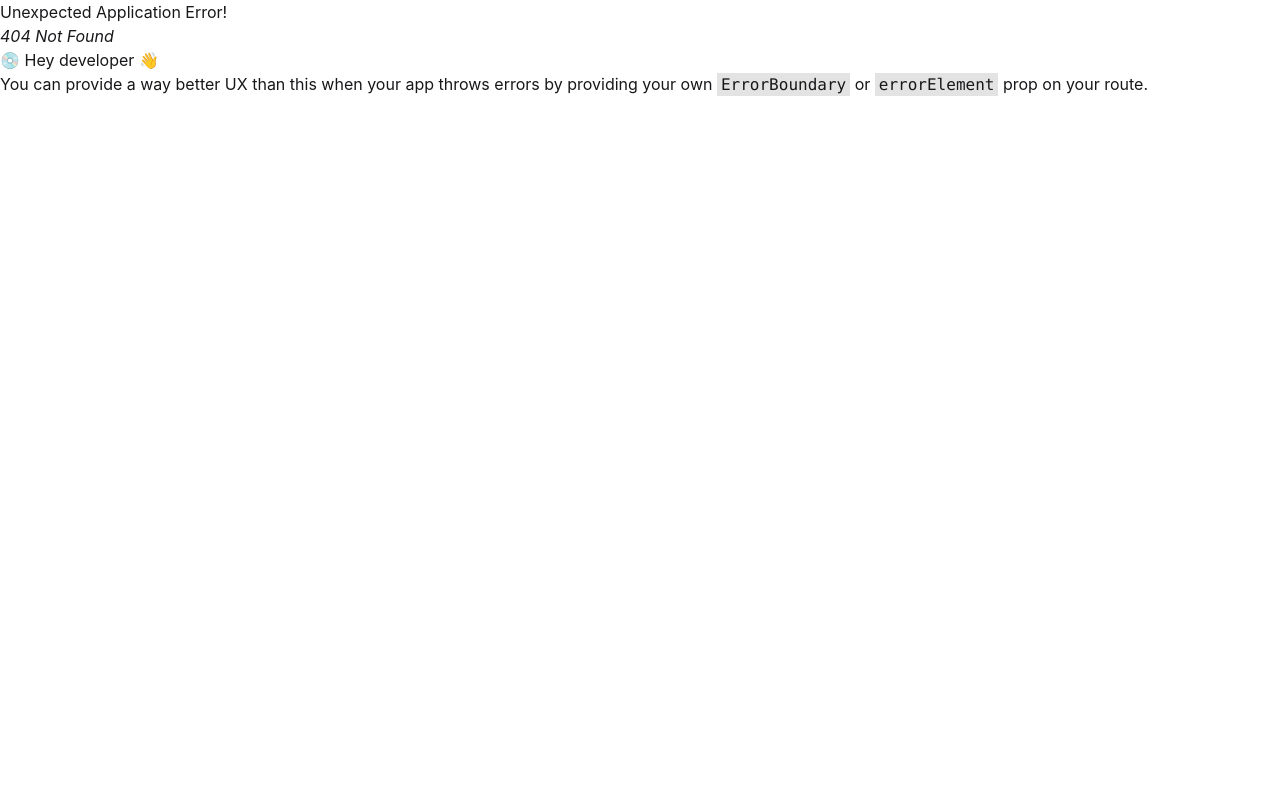
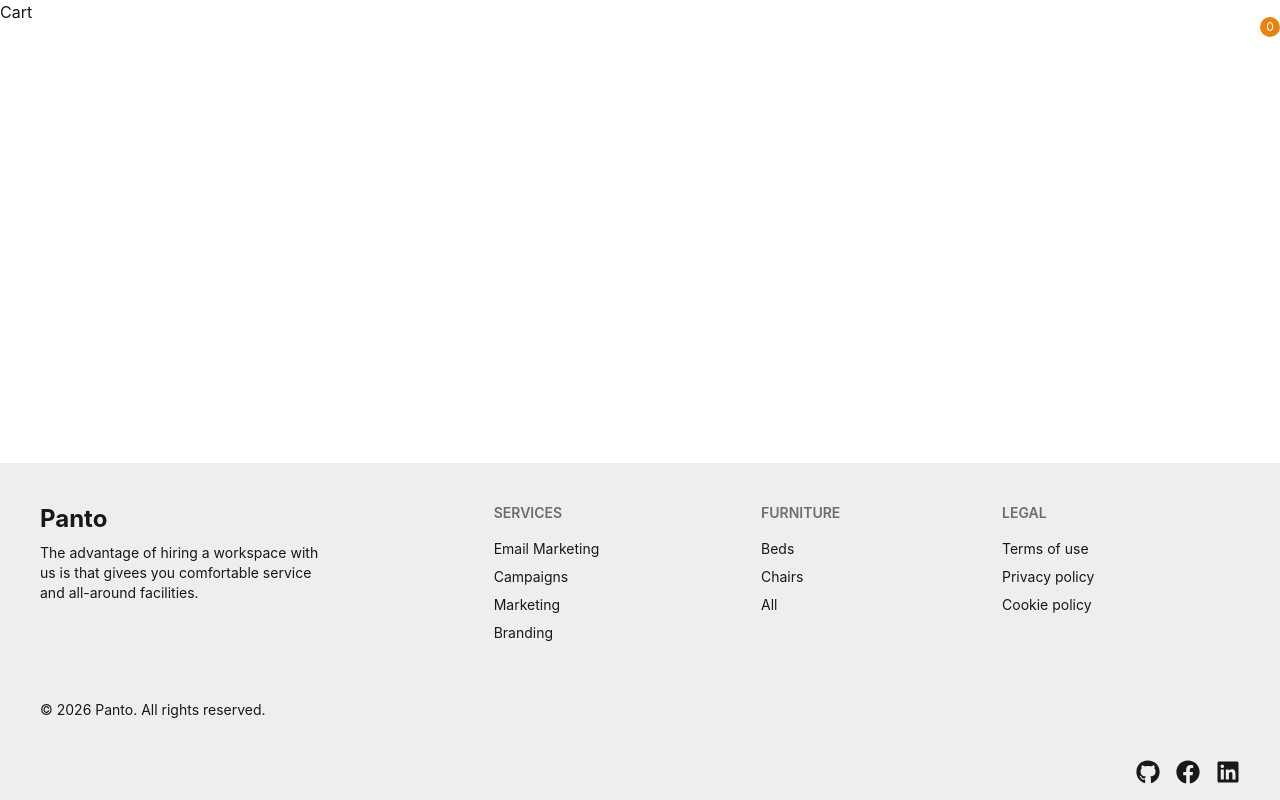
Before and after one commit to mdhasibseo/panto-react-projects, a React (Vite) app: page /cart in a window 1280 px wide. Before the commit this address had no page. Built offline with nearby package versions, Linux system fonts and the light colour scheme.

Commit message:
complete project and final update

```diff
--- a/package.json
+++ b/package.json
@@ -16,6 +16,7 @@
     "react-dom": "^19.2.0",
     "react-icons": "^5.6.0",
     "react-router": "^7.13.1",
+    "sweetalert2": "^11.26.22",
     "tailwindcss": "^4.2.1"
   },
   "devDependencies": {
--- a/src/App.jsx
+++ b/src/App.jsx
@@ -1,27 +1,18 @@
-import React from 'react'
-import { Outlet } from 'react-router'
-import Navber from './components/Navber'
-import Footer from './components/Footer'
-import ThemeToggle from './utilis/ThemeToggle'
+import React from "react";
+import { Outlet } from "react-router";
+import Navber from "./components/Navber";
+import Footer from "./components/Footer";
 
 export const App = () => {
   return (
+    <div className="min-h-screen flex flex-col">
+      <Navber />
 
-    <div className='min-h-screen flex flex-col'>
-      <Navber/>
-
-      <main className='flex-1'>
+      <main className="flex-1">
         <Outlet />
-
       </main>
 
-
-
-      <Footer/>
+      <Footer />
     </div>
-
-
-
-
-  )
-}
+  );
+};
--- /dev/null
+++ b/src/components/Cart.jsx
@@ -0,0 +1,9 @@
+import React from 'react'
+
+const Cart = () => {
+  return (
+    <div>Cart</div>
+  )
+}
+
+export default Cart
--- a/src/components/Navber.jsx
+++ b/src/components/Navber.jsx
@@ -1,8 +1,13 @@
-import React, { useEffect, useState } from "react";
+import React, { useContext, useEffect, useState } from "react";
 import { NavLink } from "react-router";
+import { IoBagHandle } from "react-icons/io5";
+import { CartContext } from "../context/CartContext";
+import Swal from "sweetalert2";
+import { text } from "framer-motion/client";
 
 const Navber = () => {
   const [scrolled, setScrolled] = useState(false);
+  // Handle scroll event to change navbar style
 
   useEffect(() => {
     const handleScroll = () => {
@@ -15,6 +20,58 @@ const Navber = () => {
     window.addEventListener("scroll", handleScroll);
     return () => window.removeEventListener("scroll", handleScroll);
   }, []);
+
+  // cart show function
+  const cartShow = ({cart, clear}) => {
+
+   if (cart.length === 0) {
+    Swal.fire({
+      title: "Cart is Empty!",
+      icon: "warning",
+    });
+    return;
+  }
+
+  const itemsHTML = cart.map((item) => `
+    <div style="border-bottom: 1px solid #eee; padding: 8px 0; text-align:left">
+      <b>${item.name}</b> (${item.category})<br/>
+      💰 Price: $${item.price}<br/>
+      ⭐ Rating: ${item.rating}
+    </div>
+  `).join("");
+
+  // Calculate total price
+  const totalPrice = cart.reduce((sum, item) => sum + item.price, 0);
+
+  Swal.fire({
+    title: "🛒 Your Cart",
+    // html content with items and total price
+    html: `
+      ${itemsHTML}
+      <div style="margin-top: 12px; font-size: 18px; font-weight: bold;">
+       Total: $${totalPrice.toFixed(2)}
+      </div>
+
+    `,
+    icon: "success",
+    confirmButtonText: "OK",
+    showCancelButton: true,
+    cancelButtonText: "Clear Cart",
+  }).then((result) => {
+    if (result.isDismissed) {
+      clear(); // Clear cart if user clicks "Clear Cart"
+      Swal.fire({
+        title: "Cart Cleared!",
+        icon: "success",
+      });
+    }})
+
+
+
+  }
+
+  // cart count state
+  const { cartCount , cartItems, clearCart} = useContext(CartContext);
 
 
   return (
@@ -44,7 +101,8 @@ const Navber = () => {
             <ul
               tabIndex={0}
               className="menu menu-lg dropdown-content bg-base-100 rounded-box z-50 mt-3 w-52 p-2 shadow"
-            ><li>
+            >
+              <li>
                 <NavLink
                   to="/shop"
                   className={({ isActive }) =>
@@ -82,15 +140,9 @@ const Navber = () => {
           <p
             className={`text-xl font-bold transition-all duration-500 ${scrolled ? "text-black" : "text-white"}`}
           >
-            <NavLink
-                to="/"
-
-              >
-               Panto
-              </NavLink>
+            <NavLink to="/">Panto</NavLink>
           </p>
         </div>
-
         {/* Desktop Menu */}
         <div className="navbar-center hidden lg:flex">
           <ul
@@ -130,8 +182,13 @@ const Navber = () => {
           </ul>
         </div>
 
-        <div className="navbar-end">
-
+        <div onClick={() => cartShow({ cart: cartItems , clear: clearCart})}  className="navbar-end">
+          <div className="relative">
+            <IoBagHandle className={` ${scrolled ? "text-black" : "text-white"}`} />
+            <sup className="absolute -top-2 -right-2 bg-[#E58411] text-white rounded-full w-5 h-5 flex items-center justify-center text-xs">
+              {cartCount}
+            </sup>
+          </div>
         </div>
       </div>
     </div>
--- a/src/components/Products.jsx
+++ b/src/components/Products.jsx
@@ -1,16 +1,20 @@
-import React, { useState } from "react";
+import React, { useContext, useState } from "react";
 import products from "../utilis/product";
 import { getimg } from "../utilis/ImgGetting";
 import Rating from "../utilis/Rating";
 import { FaPlusCircle } from "react-icons/fa";
 import  btnArrow from "../assets/button-icon.png"
 import { motion, } from "framer-motion"
+import { CartContext } from "../context/CartContext";
 
 const Products = ({ title }) => {
   const subMenu = ["Chair", " Beds", " Sofa", " Lamp"];
   const [active, setActive] = useState(0);
   const [category, setCategory] = useState("Chair");
   const [selectedProduct, setSelectedProduct] = useState(4);
+
+  // cart add section
+  const { addToCart} = useContext(CartContext);
 
 //   product increse section  for view all button
   const handleViewAll = () => {
@@ -49,7 +53,7 @@ const Products = ({ title }) => {
         {subMenu.map((item, index) => (
           <button
             key={index}
-            onClick={() => (setActive(index), setCategory(item.trim(category)))}
+           onClick={() => (setActive(index), setCategory(item.trim()))}
             className={`px-4 py-2 m-2 text-black bg-gray-200 rounded-4xl hover:bg-white click:bg-blue-500 transition duration-300 cursor-pointer ${active === index ? "bg-white" : ""}`}
           >
             {item}
@@ -87,7 +91,7 @@ const Products = ({ title }) => {
               <Rating rating={item.rating} />
               <div className="flex items-center justify-between mt-4">
                 <p className="text-gray-600">${item.price}</p>
-                <button>
+                <button onClick={() => addToCart(item)}>
                   <FaPlusCircle className="w-6 h-6" />
                 </button>
               </div>
--- /dev/null
+++ b/src/context/CartContext.jsx
@@ -0,0 +1,50 @@
+import { createContext, useState, useEffect } from "react";
+import Swal from "sweetalert2";
+
+export const CartContext = createContext();
+
+export const CartProvider = ({ children }) => {
+
+//  added localStorage for cart items
+  const [cartItems, setCartItems] = useState(() => {
+    const saved = localStorage.getItem("cartItems");
+    return saved ? JSON.parse(saved) : [];
+  });
+
+  // clear function for cart
+  const clearCart=() =>{
+    setCartItems([])
+  }
+
+
+  // change in cartItems will update localStorage
+  useEffect(() => {
+    localStorage.setItem("cartItems", JSON.stringify(cartItems));
+  }, [cartItems]);
+
+  const addToCart = (product) => {
+    if (cartItems.some((item) => item.id === product.id)) {
+      Swal.fire({
+        title: "Opps!",
+        text: "This item is already in the cart",
+        icon: "warning",
+        confirmButtonColor: "#3085d6",
+      });
+    } else {
+      setCartItems((prevItems) => [...prevItems, product]);
+      Swal.fire({
+        title: "Added to Cart!",
+        text: "The item has been added to your cart.",
+        icon: "success"
+      });
+    }
+  };
+
+  const cartCount = cartItems.length;
+
+  return (
+    <CartContext.Provider value={{ addToCart, cartCount, cartItems, clearCart }}>
+      {children}
+    </CartContext.Provider>
+  );
+};
```
Also changed, not shown: src/main.jsx (+12 -1 lines), 1 other file (tests, documents, lock files or other folders). Lines whose indentation alone changed are shown as unchanged.
